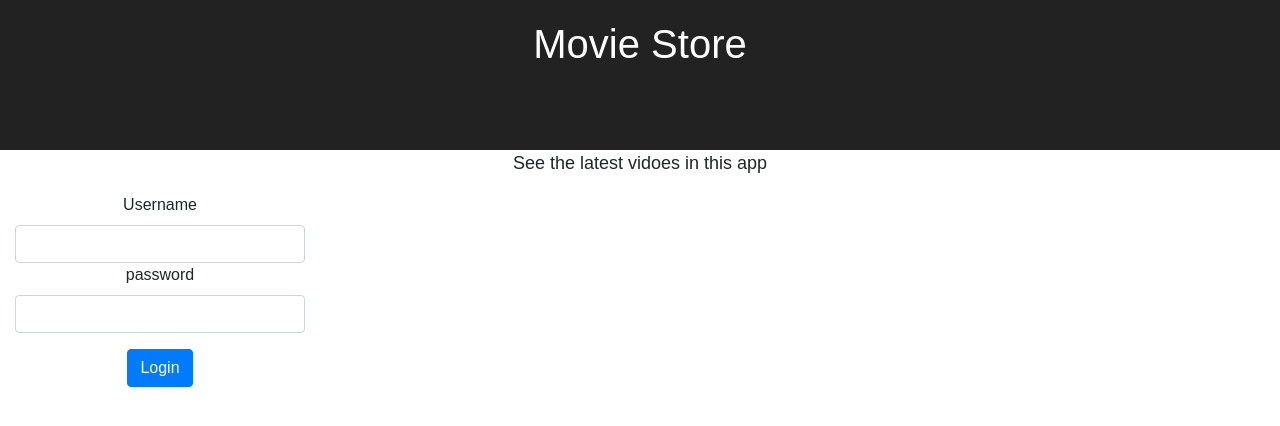
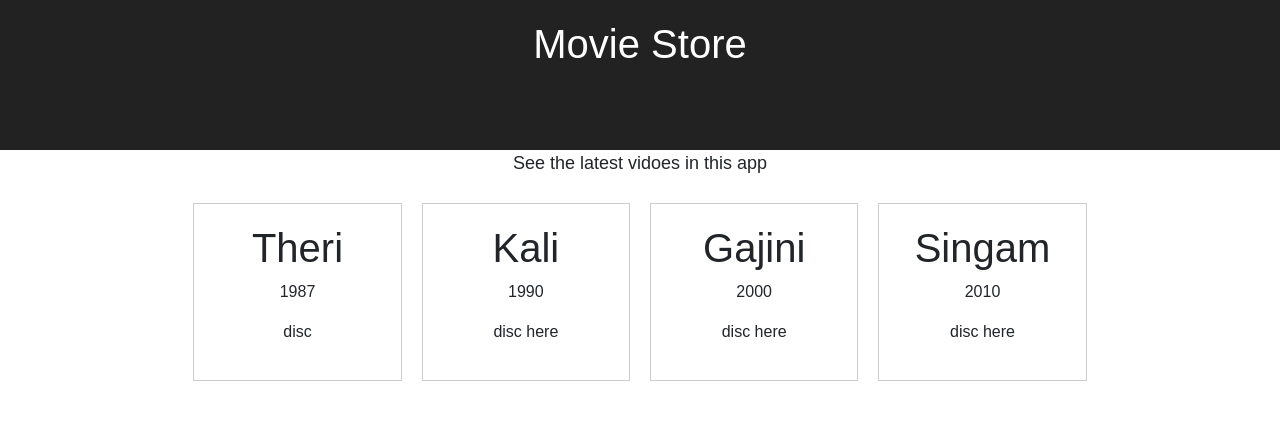
Before and after one commit to jvelumani/my-app, a React (Create React App) app: page / in a window 1280 px wide. Shown: the top 426 px of the page. Built offline with nearby package versions, Linux system fonts and the light colour scheme; the HTML template or start-up script is replaced by a standard one.

Commit message:
video
video

```diff
--- a/src/App.js
+++ b/src/App.js
@@ -1,12 +1,13 @@
 import React, { Component } from 'react';
 import './App.css';
+import './Movie/MovieDisplay.css';
 
-import UserInput from './UserInput/UserInput';
-import SubmitButton from './SubmitButton/SubmitBut';
+import MyMovies from './Movie/MovieDisplay'
 class App extends Component {
 
 
   render() {
+
     return (
       <div className="App">
         <header className="App-header">
@@ -18,12 +19,11 @@ class App extends Component {
           </p>
 
         </section>
-        <div className="col-md-3 ">
-          <UserInput />
-          <SubmitButton />
-        </div>
-        <div className="col-md-7">
-
+        <div id ="movieWrapper" className="col-md-12">
+           <MyMovies name ={"Theri"} movieImage={"movie image"} movieYear={"1987"} movieDis={"disc"}/>
+           <MyMovies name ={"Kali"} movieImage={"movie image"} movieYear={"1990"} movieDis={"disc here"}/>
+           <MyMovies name ={"Gajini"} movieImage={"movie oiuoiuoi"} movieYear={"2000"} movieDis={"disc here"}/>
+           <MyMovies name ={"Singam"} movieImage={"movie oiuoiuoi"} movieYear={"2010"} movieDis={"disc here"}/>
         </div>
       </div>
     );
--- /dev/null
+++ b/src/Movie/MovieDisplay.css
@@ -0,0 +1,6 @@
+.movieWrap{
+    border: 1px solid #ccc;
+    margin: 10px;
+    display: inline-block;
+    padding: 20px;
+}
--- /dev/null
+++ b/src/Movie/MovieDisplay.js
@@ -0,0 +1,18 @@
+import React from 'react';
+
+class MyMovies extends React.Component{
+
+    render(){
+        console.log(this.props)
+        return(
+
+            <div className="movieWrap col-md-2">
+                <h1>{this.props.name}</h1>
+                <p>{this.props.movieYear}</p>
+                <p>{this.props.movieDis}</p>
+            </div>
+
+        )
+    }
+}
+export default MyMovies;
--- a/src/SubmitButton/SubmitBut.js
+++ b/src/SubmitButton/SubmitBut.js
@@ -1,11 +1,39 @@
 import React from 'react';
 
-const SubmitButton = () =>{
+class SubmitButton extends React.Component {
+   constructor(props) {
+      super(props);
 
-    return(
+      this.state = {
+         data: 'Initial data...'
 
-        <button className="btn btn-primary">Login</button>
-    )
+      }
+      this.updateState = this.updateState.bind(this);
+
+   };
+   updateState =() => {
+      this.setState({data: 'Data updated from the child component...'})
+
+   }
+   render() {
+      return (
+         <div>
+            <Content myDataProp = {this.state.data }
+               updateStateProp = {this.updateState}></Content>
+
+         </div>
+      );
+   }
+}
+class Content extends React.Component {
+   render() {
+      return (
+         <div>
+            <button className="btn btn-primary" onClick = {this.props.updateStateProp}>Login</button>
+            <h3>{this.props.myDataProp}</h3>
+         </div>
+      );
+   }
 }
 
 export default SubmitButton;
--- a/src/UserInput/UserInput.js
+++ b/src/UserInput/UserInput.js
@@ -3,11 +3,11 @@ import React from 'react';
 const UserInput = () => {
 
     return (
-        <div className="form-group">
+        <div>
             <label>Username</label>
-            <input type="text" className="form-control"/>
-            <label>password</label>
-            <input type="password" className="form-control"/>
+            <input type="text" />
+
+
         </div>
     )
 
```
